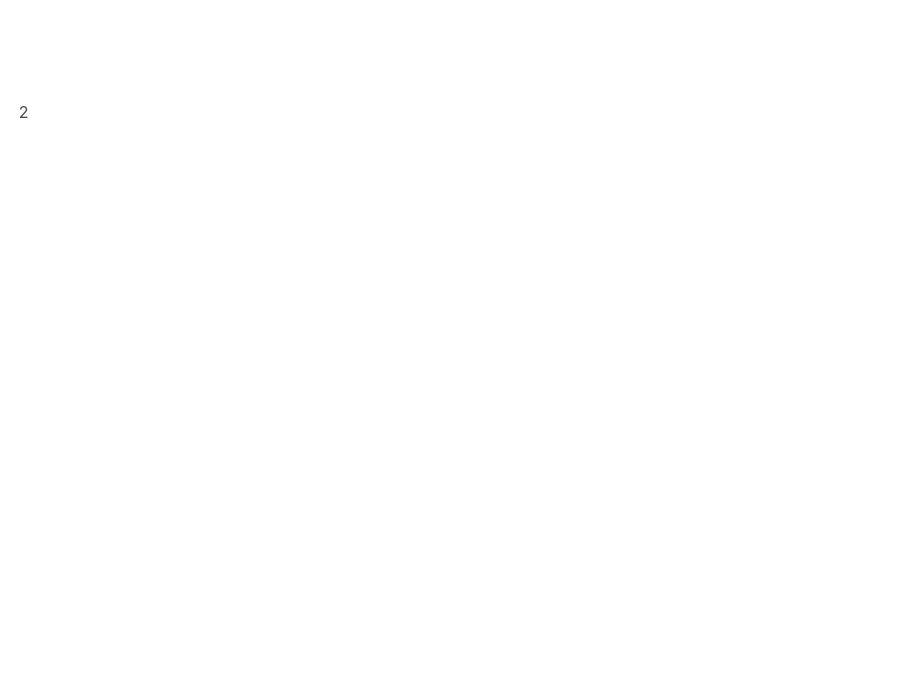
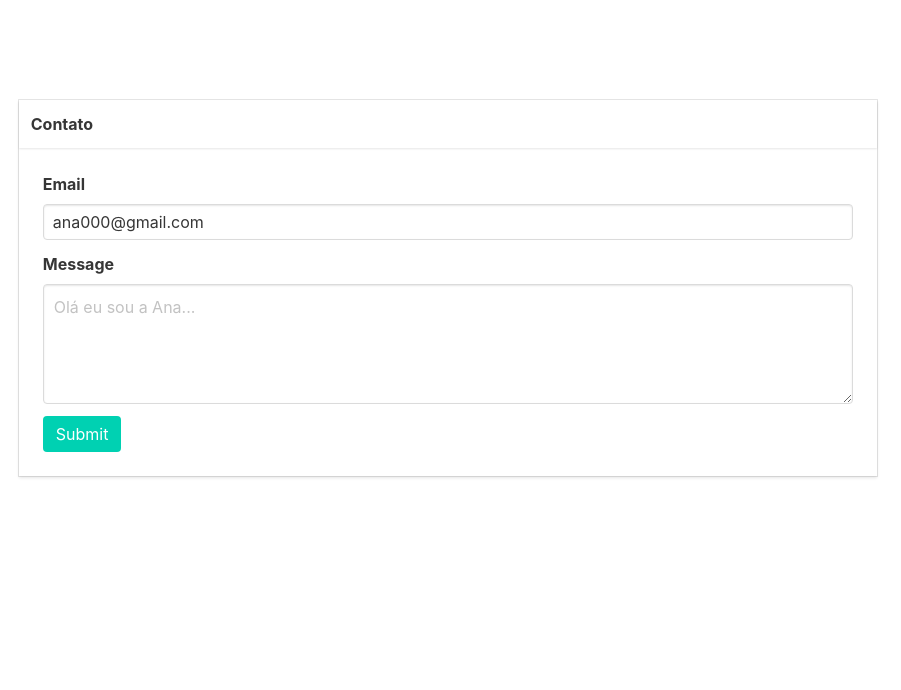
Before and after one commit to Deborags/Portif-lio, a plain HTML site: page contact.html in a window 1280 px wide. Shown: the full height of the page, 379-1280 px from the left. Drawn offline with nearby package versions, Linux system fonts and the light colour scheme.

Commit message:
inclusão dos forms

```diff
--- a/contact.html
+++ b/contact.html
@@ -49,14 +49,45 @@
 
                                 <p><strong>Cel:</strong> <br>(11)96762-3646</p>
                                 <p> <strong>E-mail:</strong>
-                                    <br>contato.deborags@gmail.com</p>
+                                    <br>contato.deborags@gmail.com
+                                </p>
                                 <hr>
                             </div>
                         </div>
                     </div>
                 </div>
                 <div class="column is-9">
-                    2
+                    <div class="card">
+                        <header class="card-header">
+                            <p class="card-header-title">
+                                Contato
+                            </p>
+                        </header>
+                        <div class="card-content">
+                            <div class="content">
+                                <div class="field">
+                                    <label class="label">Email</label>
+                                    <div class="control">
+                                        <input class="input" type="email" placeholder="Email input"
+                                            value="ana000@gmail.com">
+                                    </div>
+                                </div>
+
+                                <div class="field">
+                                    <label class="label is-info">Message</label>
+                                    <div class="control">
+                                        <textarea class="textarea" placeholder="Olá eu sou a Ana..."></textarea>
+                                    </div>
+                                </div>
+
+                                <div class="field is-grouped">
+                                    <div class="control">
+                                        <button class="button is-primary">Submit</button>
+                                    </div>
+                                </div>
+                            </div>
+                        </div>
+                    </div>
                 </div>
             </div>
         </div>
```
Also changed, not shown: index.html (line endings or trailing spaces).
